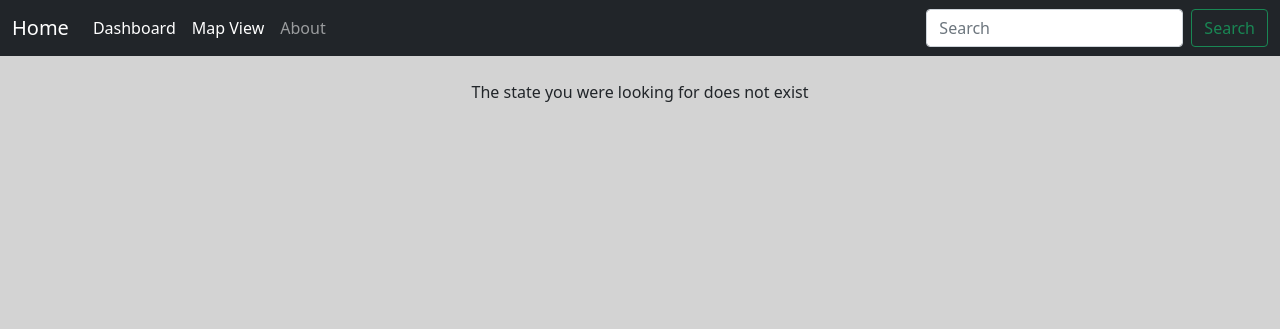
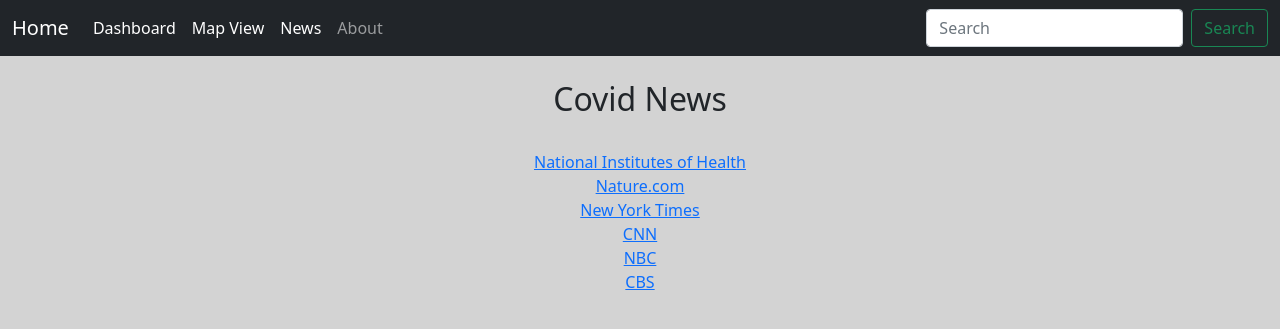
Before and after one commit to JordanHSheldon/481W_Covid_dashboard, a Flask app: page /news in a window 1280 px wide. Shown: the top 329 px of the page. Run offline with Flask 2, Linux system fonts and the light colour scheme.

Commit message:
added a news page with some simple links to journals and general news media pages about covid19

```diff
--- a/covid_dasboard/app.py
+++ b/covid_dasboard/app.py
@@ -72,6 +72,15 @@
     else:
         return render_template('map.html')
 
+@app.route("/news", methods=['GET', 'POST'])
+def news_page():
+    if request.method == 'POST':
+        temp = request.form['search']
+        print(temp)
+        return redirect("/"+temp)
+    else:
+        return render_template('news.html')
+
 @app.route("/<p>", methods=['GET', 'POST'])
 def yes(p):
     if request.method == 'POST':
--- a/covid_dasboard/templates/default.html
+++ b/covid_dasboard/templates/default.html
@@ -34,6 +34,9 @@
                     <a class="nav-link active" aria-current="page" href="/map">Map View</a>
                   </li>
                   <li class="nav-item">
+                    <a class="nav-link active" aria-current="page" href="/news">News</a>
+                  </li>
+                  <li class="nav-item">
                     <a class="nav-link" href="/about">About</a>
                   </li>
                 </ul>
--- /dev/null
+++ b/covid_dasboard/templates/news.html
@@ -0,0 +1,34 @@
+<!DOCTYPE html>
+<html lang="en">
+{% extends "default.html" %}
+{% block content %}
+    <br>
+    <div class="container">
+        <div class="row">
+          <div class="col">
+          </div>
+          <div class="col-6">
+            <h2 style="text-align: center;">Covid News</h2>
+            <br>
+          </div>
+          <div class="col">
+          </div>
+        </div>
+      </div>
+  <head>
+    <meta http-equiv="content-type" content="text/html; charset=UTF-8">
+    <meta charset="utf-8">
+  </head>
+	<body>
+		<div style="text-align: center;">
+      <div><a href="https://www.ncbi.nlm.nih.gov/pmc/?term=covid+19">National Institutes of Health</a></div>
+      <div><a href="https://www.nature.com/search?q=covid+19&journal=">Nature.com</a></div>
+			<div><a href="https://www.nytimes.com/news-event/coronavirus?name=styln-coronavirus&region=TOP_BANNER&block=storyline_menu_recirc&action=click&pgtype=LegacyCollection&variant=show">New York Times</a></div>
+      <div><a href="https://www.cnn.com/specials/world/coronavirus-outbreak-intl-hnk">CNN</a></div>
+      <div><a href="https://www.nbcnews.com/health/coronavirus">NBC</a></div>
+      <div><a href="https://www.cbsnews.com/feature/coronavirus/">CBS</a></div>
+		</div>
+	</body>
+</html>
+
+{% endblock %}
```
Also changed, not shown: covid_dasboard/templates/about.html (+8 -6 lines).
